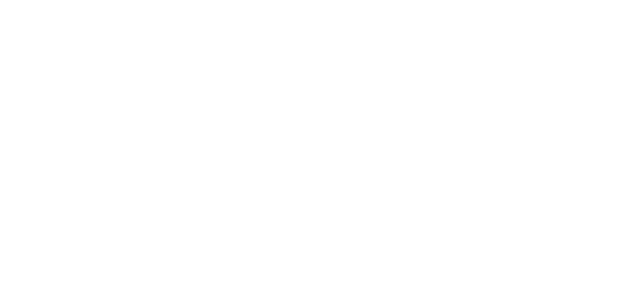
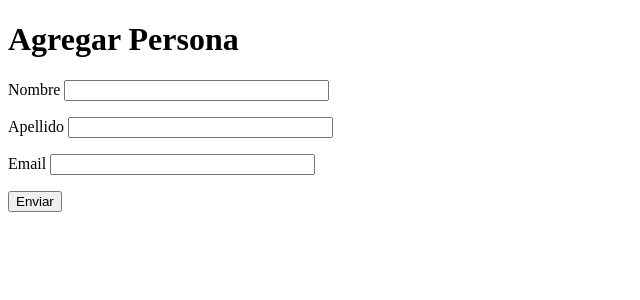
Before and after one commit to MartinZayasZ/flask-basic, a Flask app: page /agregar in a window 1280 px wide. Before the commit the part shown is empty. Shown: the top 300 px of the page, without its empty margins (0-640 px from the left). Run offline with Flask 2, Linux system fonts and the light colour scheme.

Commit message:
wtform persona y metodo agregar persona

```diff
--- a/app.py
+++ b/app.py
@@ -1,6 +1,7 @@
 from database import db
+from forms import PersonaForm
 from models import Persona
-from flask import Flask, render_template
+from flask import Flask, render_template, request, redirect, url_for
 from flask_migrate import Migrate
 
 app = Flask(__name__)
@@ -49,5 +50,14 @@
 @app.route('/agregar', methods=['GET', 'POST'])
 def agregar():
     persona = Persona()
+    personaForm = PersonaForm(obj=persona)
+    if request.method == 'POST':
+        if personaForm.validate_on_submit():
+            personaForm.populate_obj(persona)
+            app.logger.debug(f'Persona a insertar: {persona}')
+            #insetamos el nuevo registro
+            db.session.add(persona)
+            db.session.commit()
+            return redirect(url_for('inicio'))
 
-    return render_template('agregar.html')
+    return render_template('agregar.html', personaForm=personaForm)
--- a/templates/agregar.html
+++ b/templates/agregar.html
@@ -5,6 +5,24 @@
     <title>Agregar Persona</title>
 </head>
 <body>
-
+    <h1>Agregar Persona</h1>
+    <form action="" method="POST">
+        {{personaForm.csrf_token}}
+        <p>
+            {{personaForm.nombre.label}}
+            {{personaForm.nombre(size=30)}}
+        </p>
+        <p>
+            {{personaForm.apellido.label}}
+            {{personaForm.apellido(size=30)}}
+        </p>
+        <p>
+            {{personaForm.email.label}}
+            {{personaForm.email(size=30)}}
+        </p>
+        <p>
+            {{personaForm.enviar()}}
+        </p>
+    </form>
 </body>
 </html>
```
